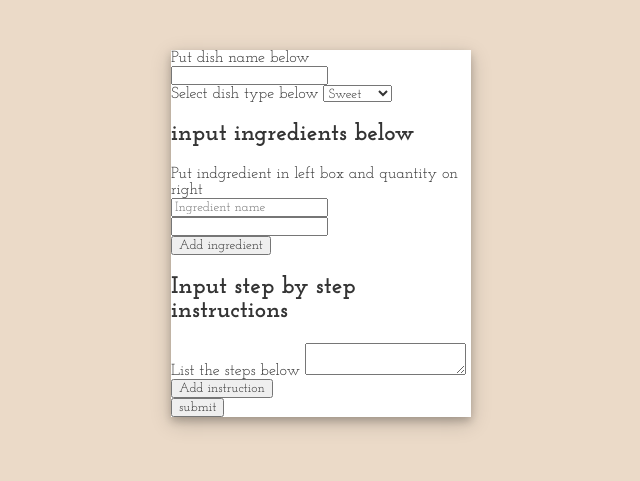
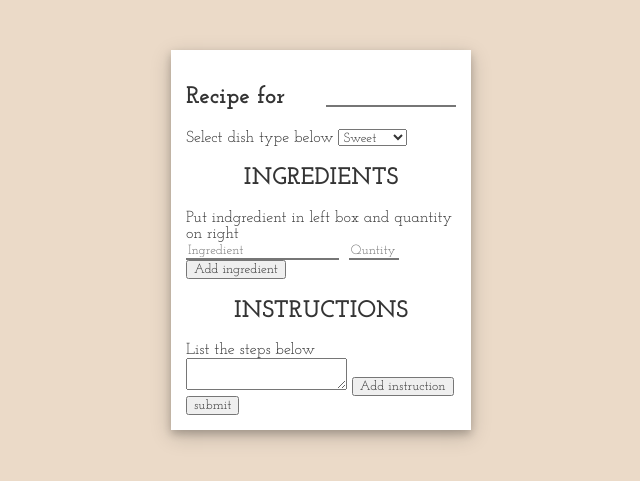
Before and after one commit to ChiKamoM/Recipe-storing-website, a Node server app: page /new-recipe in a window 1280 px wide. Shown: the part 80-561 px from the top of the page, without its empty margins (319-959 px from the left). Run offline with Node 20, Linux system fonts and the light colour scheme.

Commit message:
new-recpie page styling

```diff
--- a/public/styles/main.css
+++ b/public/styles/main.css
@@ -1,4 +1,3 @@
-
 
 .hidden{
       display: none;
@@ -177,6 +176,44 @@ h1{
 }
 
 .edit-input{
-
       height: 25px;
 }
+
+.new-recipe-form{
+      padding: 15px;
+}
+
+.new-recipe-form input{
+      border-top: none;
+      border-left: none;
+      border-right: none;
+}
+
+.name-title{
+      width: fit-content;
+}
+
+.Name{
+      display: flex;
+      justify-content: space-between;
+}
+
+.recipe-name-input{
+      width: 130px;
+      height: 20px;
+      align-self: center;
+}
+
+.quantity-input{
+      width: 50px;
+      margin-left: 5px;
+}
+
+.ingredients-header{
+      width: 100%;
+      text-align: center;
+}
+
+.instructions-header{
+      text-align: center;
+}
--- a/views/new-recipe.ejs
+++ b/views/new-recipe.ejs
@@ -3,10 +3,8 @@
 
 <form class="new-recipe-form default-box" method="post" action="/new-recipe">
       <div class="Name">
-            <label for="name">
-                  Put dish name below
-            </label>
-            <input  type="text" maxlength="15" name="name">
+            <h2 class="name-title">Recipe for</h2>
+            <input class="recipe-name-input" type="text" maxlength="15" name="name">
       </div>
       <div class="type">
             <label for="type">Select dish type below</label>
@@ -16,19 +14,19 @@
             </select>
       </div>
       <div id="ingredients-container" class="ingredients">
-            <h2>input ingredients below</h2>
+            <h2 class="ingredients-header">INGREDIENTS</h2>
 
             <label for="ingredient">Put indgredient in left box and quantity on right</label>
 
             <div id="orginial-ingredients-inpt" class="ingredient-box">
-                  <input maxlength="25"  type="text" placeholder="Ingredient name" name="ingredients">
-                  <input maxlength="25" type="text" name="quantity">
+                  <input class="ingredient-input" maxlength="25" type="text" placeholder="Ingredient" name="ingredients">
+                  <input class="quantity-input" maxlength="25" type="text" placeholder="Quntity" name="quantity">
             </div>
 
 
             <button id="new-ingredient" type="button">Add ingredient</button>
       </div>
-      <h2>Input step by step instructions</h2>
+      <h2 class="instructions-header">INSTRUCTIONS</h2>
 
       <div id="instructions-container">
      <label for="step">List the steps below</label>
```
Also changed, not shown: 1 other file.
